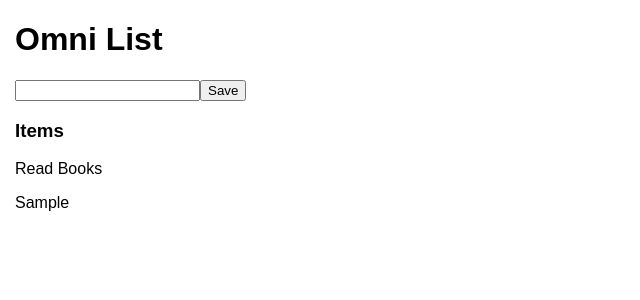
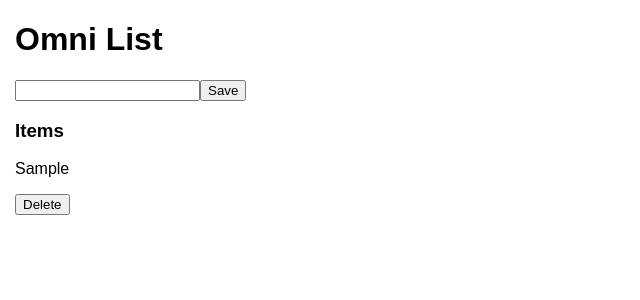
Before and after one commit to rbalogic/react-learning-lab, a React (Vite) app in the folder omni-list/: page / in a window 1280 px wide. Both pictures are taken after typing "Sample" into the empty fields and a click on the button "Save". Shown: the top 300 px of the page, without its empty margins (0-640 px from the left). Built offline with nearby package versions, Linux system fonts and the light colour scheme.

Commit message:
feat: implements delete func.

```diff
--- a/omni-list/src/App.jsx
+++ b/omni-list/src/App.jsx
@@ -1,6 +1,6 @@
 import { useReducer } from "react";
 
-const initialState = { items: ["Read Books"], value: "" };
+const initialState = { items: [], value: "" };
 
 const reducer = (state, action) => {
   switch (action.type) {
@@ -14,6 +14,11 @@ const reducer = (state, action) => {
       return {
         ...state,
         value: action.value,
+      };
+    case "DELETE":
+      return {
+        ...state,
+        items: state.items.filter((_, index) => index !== action.value),
       };
 
     default:
@@ -42,7 +47,16 @@ const App = () => {
       </button>
       <h3>Items</h3>
       {state.items.map((item, index) => (
-        <p key={index}>{item}</p>
+        <div key={index}>
+          <p>{item}</p>
+          <button
+            onClick={() => {
+              dispatch({ type: "DELETE", value: index });
+            }}
+          >
+            Delete
+          </button>
+        </div>
       ))}
     </div>
   );
```
